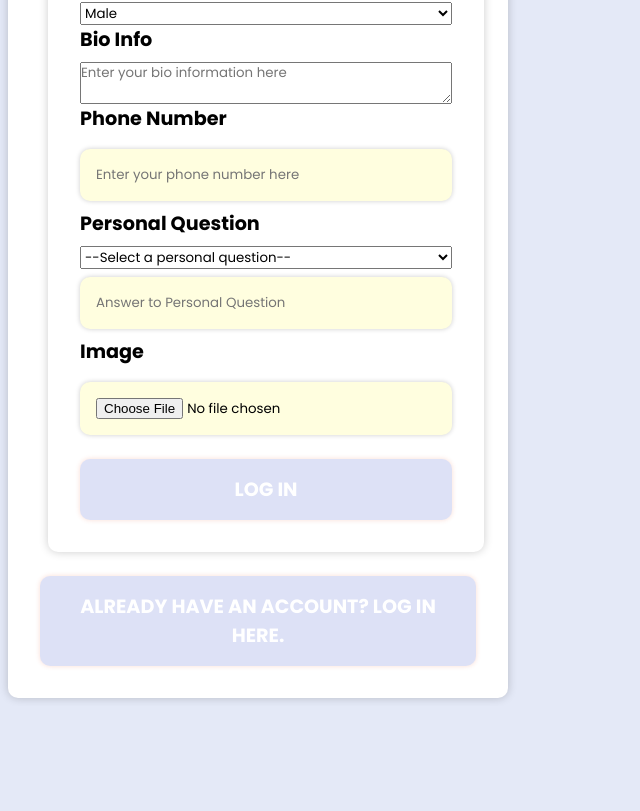
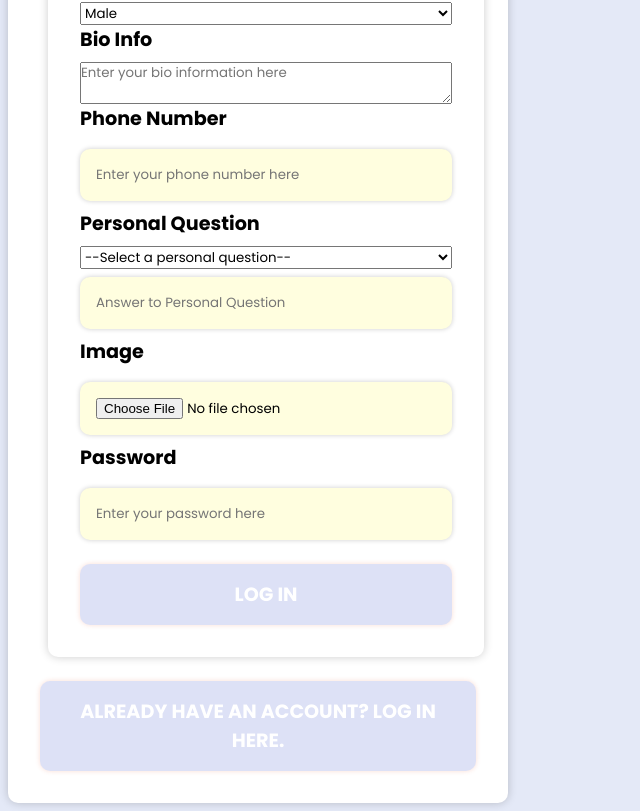
Before and after one commit to Bolimul/Project-Management, a React (Create React App) app in the folder website-react/: page /register in a window 1280 px wide. Shown: the part 843-1654 px from the top of the page, without its empty margins (0-640 px from the left). Before the commit the page ends 1549 px from the top, so only its background shows below. Built offline with nearby package versions, Linux system fonts and the light colour scheme.

Commit message:
adding alerts while signing up and signing in

```diff
--- a/website-react/src/Login.js
+++ b/website-react/src/Login.js
@@ -28,7 +28,7 @@ export const Login = (props) => {
           let isValidPhone = /^\d{10}$/.test(username); // check if username is a 10-digit phone number
           if (isValidEmail || isValidPhone) {
             if (password_validation(password)) {
-              await signInWithEmailAndPassword(auth, username, password)
+              await signInWithEmailAndPassword(auth, username, password).then(() => {alert("The user has been logged in")})
               await console.log(auth.currentUser.uid)
               navigate("/home")
             } else {
--- a/website-react/src/Register.js
+++ b/website-react/src/Register.js
@@ -80,6 +80,7 @@ export const Register = (props) => {
   const [personalQuestion, setPersonalQuestion] = useState("");
   const [answer, setAnswer] = useState("");
   const [image, setImage] = useState(null);
+  const [password, setPassword] = useState("")
 
   const handleSubmit = async(e) => {
     e.preventDefault();
@@ -98,9 +99,9 @@ export const Register = (props) => {
       image,
     });
     var userId = ""
-    await createUserWithEmailAndPassword(auth, email, "abc234!").then((userCredential) => {
+    await createUserWithEmailAndPassword(auth, email, password).then((userCredential) => {
       userId = userCredential.user.uid
-    })
+    }).then(() => {alert("The user has been registered to the system")})
     const IR = ref(storage, "profileImages/" + userId);
     const imageRef = await uploadBytes(IR, image).then((snapshot) => getDownloadURL(snapshot.ref))
 
@@ -395,6 +396,16 @@ export const Register = (props) => {
             id="image"
             name="image"
         />
+
+        <label htmlFor="password">Password</label>
+        <input
+          value={password}
+          onChange={(e) => setPassword(e.target.value)}
+          type="tel"
+          placeholder="Enter your password here"
+          id="password"
+          name="password"
+        />
         <button type = "submit">Log In</button>
             </form>
 
```
